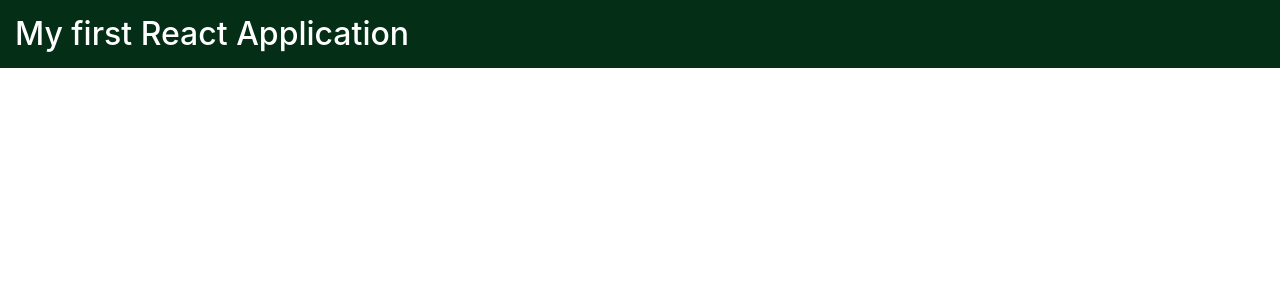
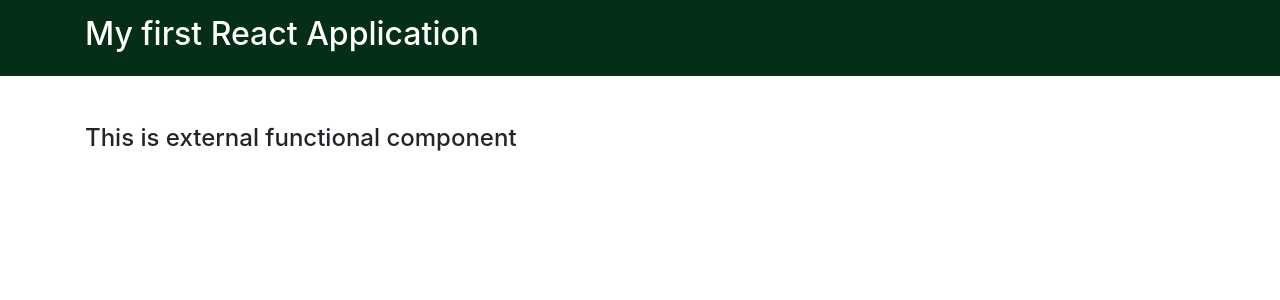
Before and after one commit to sirishaasapu/react-js, a React (Create React App) app in the folder REACT/my-first-react/: page / in a window 1280 px wide. Shown: the top 300 px of the page. Built offline with nearby package versions, Linux system fonts and the light colour scheme.

Commit message:
functional component  created

```diff
--- a/REACT/my-first-react/src/App.js
+++ b/REACT/my-first-react/src/App.js
@@ -1,11 +1,15 @@
 import React from 'react';
 import logo from './logo.svg';
 import './App.css';
+import Func from './func'
 
 function App() {
   return (
     <div>
-      <h2 style={{color:'white',background:'#042e15',padding:'15px'}}>My first React Application</h2>
+      <div  style={{color:'white',background:'#042e15',padding:'15px'}}>
+      <h2 className="container">My first React Application</h2>
+      </div>
+      <Func/>
     </div>
   );
 }
--- /dev/null
+++ b/REACT/my-first-react/src/func.js
@@ -0,0 +1,11 @@
+import React from 'react';
+
+function Func(){
+    return (
+        <div className='container mt-5'>
+           <h4>This is external functional component</h4>
+        </div>
+    );
+}
+
+export default Func;
```
